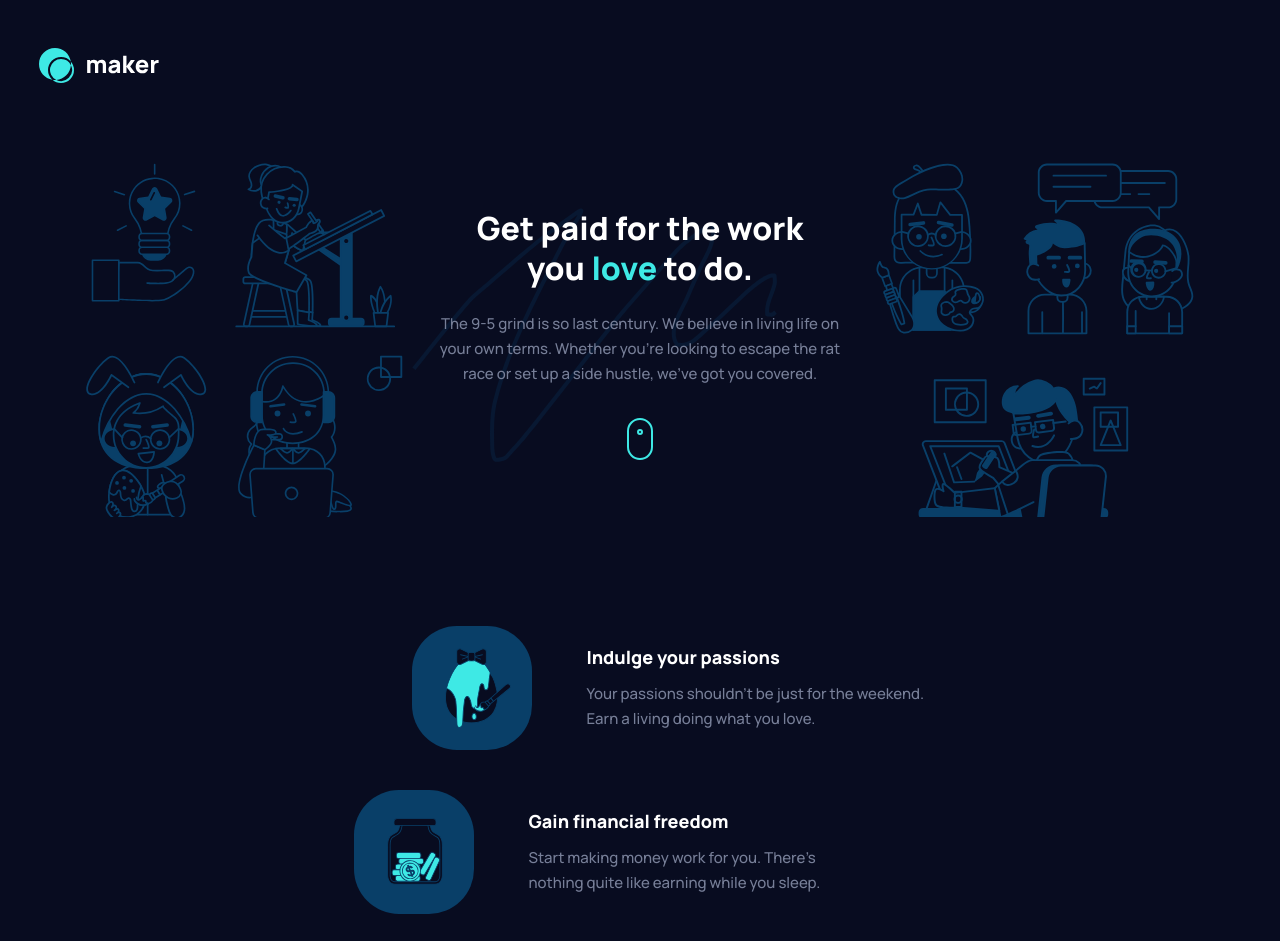
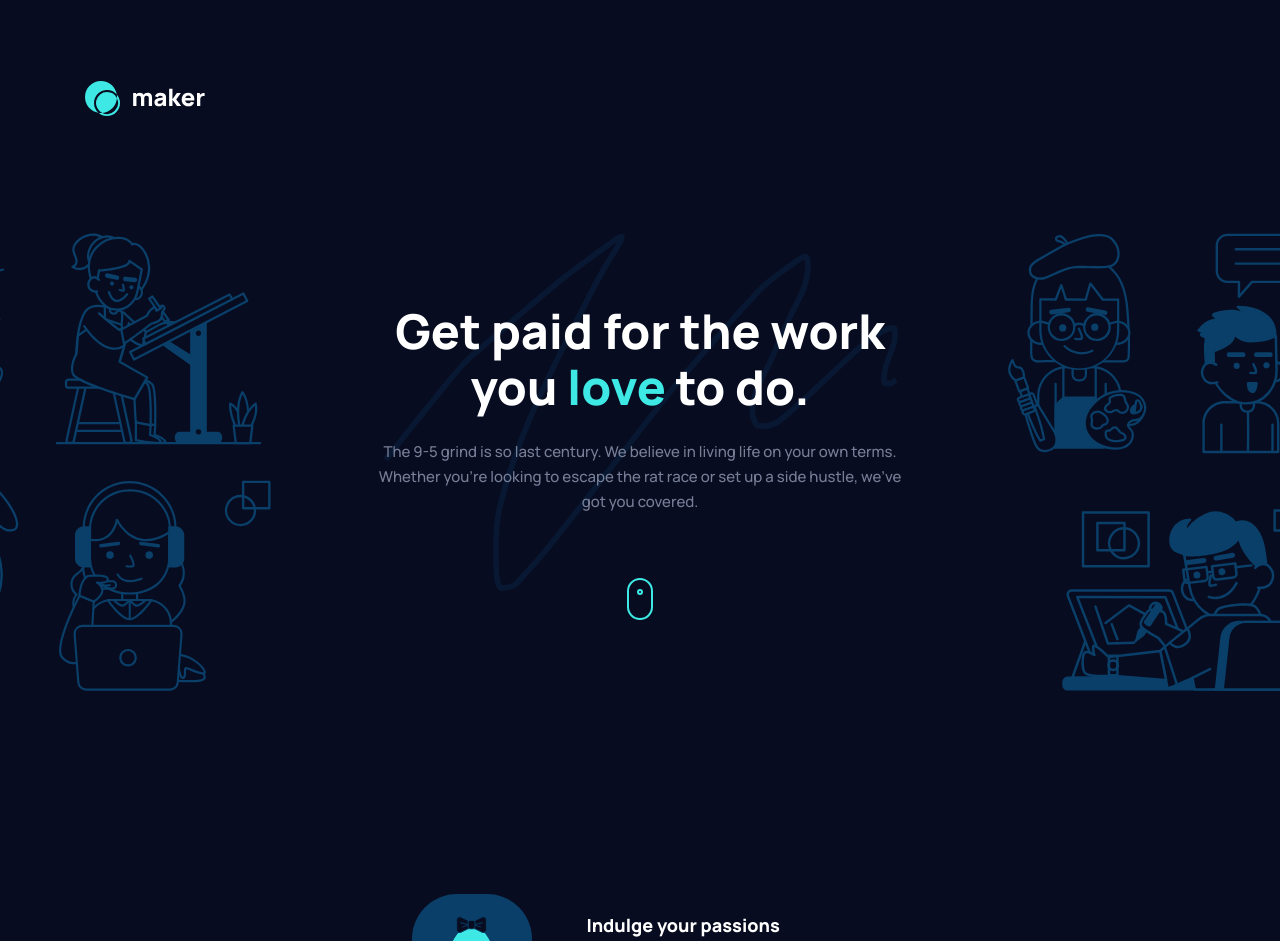
Before and after one commit to MichalTrubini/Maker-pre-launch-landing-page, a plain HTML site: page starter-code/index.html in a window 1280 px wide. Shown: the top 941 px of the page. Drawn offline with Linux system fonts and the light colour scheme.

Commit message:
desktop css WIP

```diff
--- a/starter-code/index.html
+++ b/starter-code/index.html
@@ -35,8 +35,6 @@
         </p>
         <img src="assets/icon-scroll.svg" alt="scroll" class="hero__icon">
       </div>
-    </div>
-    <div class="hero__img-container hero__img-container-right">
     </div>
   </section>
   <section class="highlights padding">
--- a/starter-code/scss/style.scss
+++ b/starter-code/scss/style.scss
@@ -20,6 +20,8 @@ h1,h2,h3 {
 
 .header {
     padding:4rem 0 6.5rem;
+    max-width: 111rem;
+    margin: auto;
 }
 
 .padding {
@@ -320,7 +322,7 @@ h1,h2,h3 {
             width: 45.7rem;
             margin:auto;
             margin-top:0;
-            background:url(../assets/bg-hero-squiggle.svg) no-repeat;
+
             background-size: contain;
         }
 
@@ -331,6 +333,8 @@ h1,h2,h3 {
         &__about-wrapper {
             padding:4.5rem 0 5.5rem;
             margin: auto;
+            background:url(../assets/bg-hero-squiggle.svg) no-repeat center top;
+            background-size:395px;
         }
 
         &__img-container {
@@ -362,3 +366,48 @@ h1,h2,h3 {
         text-align: left;
     }
 }
+
+@media screen and (min-width:1200px) {
+
+    .header {
+        padding:8.1rem 0 11.4rem;
+    }
+
+    .hero {
+        height: 45.9rem;
+        margin-bottom:20.2rem;
+
+        &__img-container {
+            width:155.3rem;
+            height: auto;
+        }
+
+        &__illustration-left, &__illustration-right {
+            height: 45.9rem;
+        }
+
+        &__about {
+            width:54rem;
+            padding:0;
+        }
+
+        &__about-wrapper {
+            padding: 7rem 0 5.5rem;
+            margin: auto;
+            background-size:515px;
+        }
+
+        &__heading {
+            font-size:4.8rem;
+            line-height: 5.6rem;
+            width: 100%;
+        }
+
+        &__paragraph {
+            margin-top: 2.4rem;
+            margin-bottom:6.4rem;
+        }
+    }
+
+
+}
```
Also changed, not shown: starter-code/css/style.css, 1 other file.
